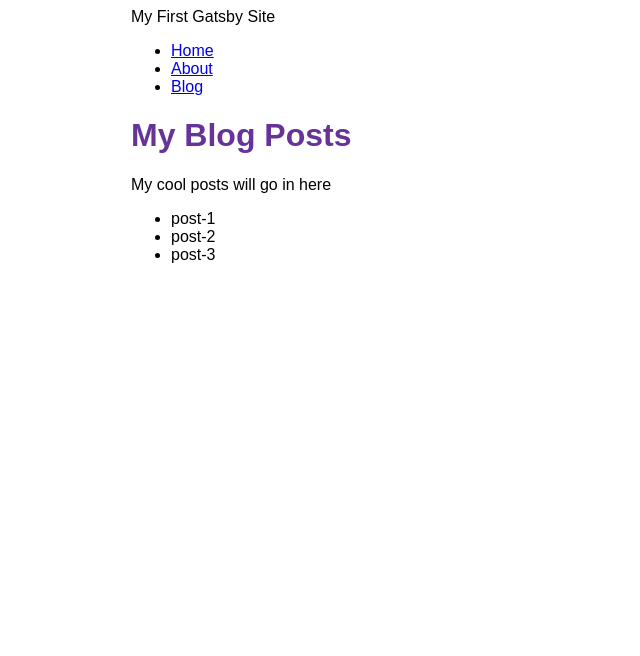
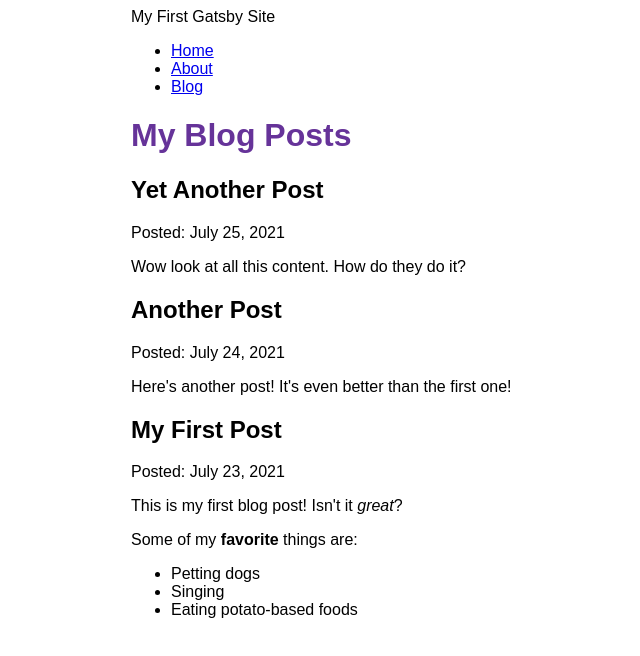
Before and after one commit to rudi-wever/dog-blog, a Gatsby site: page /blog in a window 1280 px wide. Shown: the whole page, without its empty margins (259-899 px from the left). Built offline with nearby package versions, Linux system fonts and the light colour scheme; Gatsby itself is replaced by a stand-in of ours.

Commit message:
Finished Gatsby Tutorial Part 5

```diff
--- a/blog/post-1.mdx
+++ b/blog/post-1.mdx
@@ -0,0 +1,12 @@
+---
+title: "My First Post"
+date: "2021-07-23"
+---
+
+This is my first blog post! Isn't it _great_?
+
+Some of my **favorite** things are:
+
+- Petting dogs
+- Singing
+- Eating potato-based foods
--- a/blog/post-2.mdx
+++ b/blog/post-2.mdx
@@ -0,0 +1,6 @@
+---
+title: "Another Post"
+date: "2021-07-24"
+---
+
+Here's another post! It's even better than the first one!
--- a/blog/post-3.mdx
+++ b/blog/post-3.mdx
@@ -0,0 +1,6 @@
+---
+title: "Yet Another Post"
+date: "2021-07-25"
+---
+
+Wow look at all this content. How do they do it?
--- a/gatsby-config.js
+++ b/gatsby-config.js
@@ -13,5 +13,6 @@
         path: `${__dirname}/blog`,
       },
     },
+    "gatsby-plugin-mdx",
   ],
 };
--- a/package.json
+++ b/package.json
@@ -15,8 +15,11 @@
     "clean": "gatsby clean"
   },
   "dependencies": {
+    "@mdx-js/mdx": "^1.6.22",
+    "@mdx-js/react": "^1.6.22",
     "gatsby": "^4.12.1",
     "gatsby-plugin-image": "^2.12.1",
+    "gatsby-plugin-mdx": "^3.12.1",
     "gatsby-plugin-sharp": "^4.12.1",
     "gatsby-source-filesystem": "^4.12.1",
     "react": "^17.0.1",
--- a/src/pages/blog.js
+++ b/src/pages/blog.js
@@ -1,25 +1,32 @@
 import * as React from "react";
 import Layout from "../components/layout";
 import { graphql } from "gatsby";
+import { MDXRenderer } from "gatsby-plugin-mdx";
 
 const BlogPage = ({ data }) => {
   return (
     <Layout pageTitle="My Blog Posts">
-      <p>My cool posts will go in here</p>
-      <ul>
-        {data.allFile.nodes.map((node) => (
-          <li key={node.name}>{node.name}</li>
-        ))}
-      </ul>
+      {data.allMdx.nodes.map((node) => (
+        <article key={node.id}>
+          <h2>{node.frontmatter.title}</h2>
+          <p>Posted: {node.frontmatter.date}</p>
+          <MDXRenderer>{node.body}</MDXRenderer>
+        </article>
+      ))}
     </Layout>
   );
 };
 
 export const query = graphql`
   query {
-    allFile {
+    allMdx(sort: { fields: frontmatter___date, order: DESC }) {
       nodes {
-        name
+        frontmatter {
+          date(formatString: "MMMM D, YYYY")
+          title
+        }
+        id
+        body
       }
     }
   }
```
Also changed, not shown: 1 other file.
